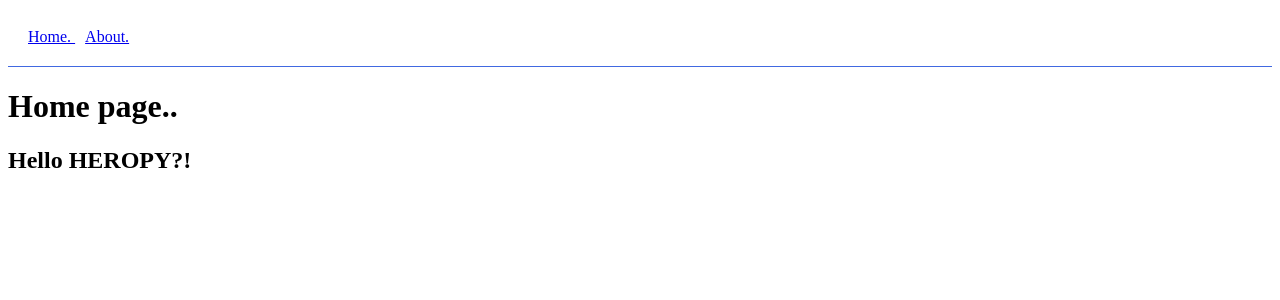
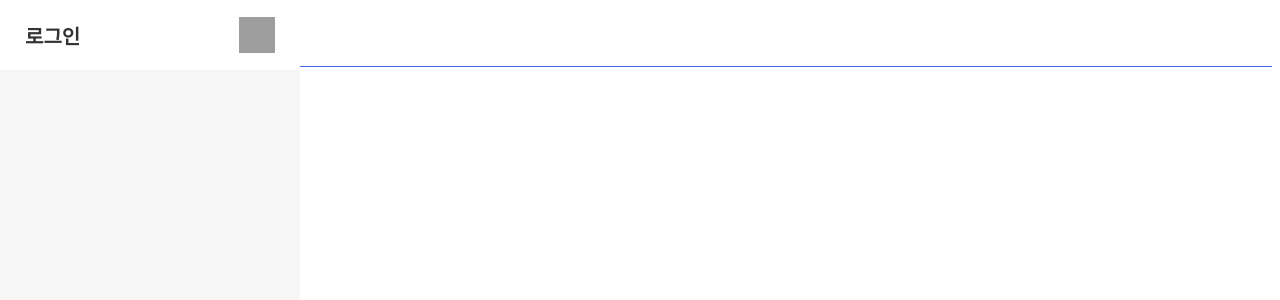
Before and after one commit to hochan222/11st-vue-app, a Vue app: page / in a window 1280 px wide. Shown: the top 300 px of the page. Built offline with nearby package versions, Linux system fonts and the light colour scheme; grey boxes are pictures that could not be loaded.

Commit message:
feat: LNB
- 좌측 네비게이션 바 추가

```diff
--- a/src/App.vue
+++ b/src/App.vue
@@ -1,13 +1,16 @@
 <template>
+  <LNB/>
   <TheHeader />
   <RouterView />
 </template>
 
 <script>
+import LNB from '~/components/LNB'
 import TheHeader from '~/components/TheHeader'
 
 export default {
   components: {
+    LNB,
     TheHeader
   }
 }
--- a/src/components/LNB.vue
+++ b/src/components/LNB.vue
@@ -1,11 +1,63 @@
 <template>
-
+  <nav class="show">
+    <div class="user">
+      <a href="#">로그인</a>
+      <div class="flex-space"></div>
+      <div class="close-nav"></div>
+    </div>
+    <div class="container"></div>
+  </nav>
 </template>
 
 <script>
-
 </script>
 
-<style scoped>
+<style scoped lang="scss">
+$NAVIGATION_Z_INDEX: 99;
 
+nav {
+  width: 300px;
+  height: 100%;
+  position: fixed;
+  top: 0;
+  left: 0;
+  z-index: $NAVIGATION_Z_INDEX;
+  background-color: #f6f6f6;
+  transition: transform 0.4s;
+  transform: translateX(-300px);
+
+  &.show {
+    transform: translateX(0);
+  }
+  .user {
+    height: 70px;
+    padding: 0 25px;
+    background-color: #fff;
+    display: flex;
+    align-items: center;
+
+    a {
+      font-size: 20px;
+      font-weight: 700;
+      text-decoration: none;
+      color: #333;
+
+      &:hover {
+        text-decoration: underline;
+      }
+    }
+    .flex-space {
+      flex-grow: 1;
+    }
+    .close-nav {
+      width: 36px;
+      height: 36px;
+      // image sprite 기법
+      background-image: url("https://trusting-williams-8cacfb.netlify.app/images/globals_2x.png");
+      background-position: -261px -203px;
+      background-size: 363px;
+      cursor: pointer;
+    }
+  }
+}
 </style>
```
